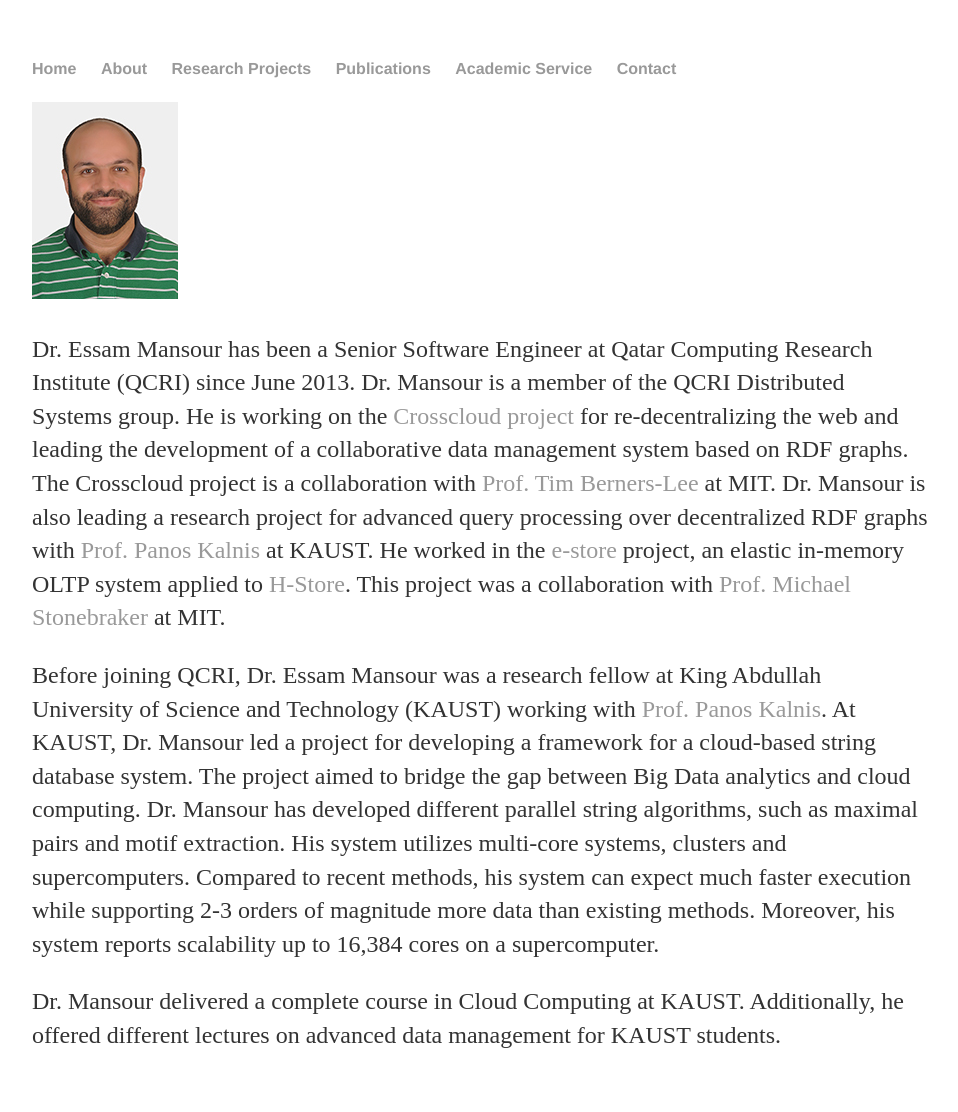
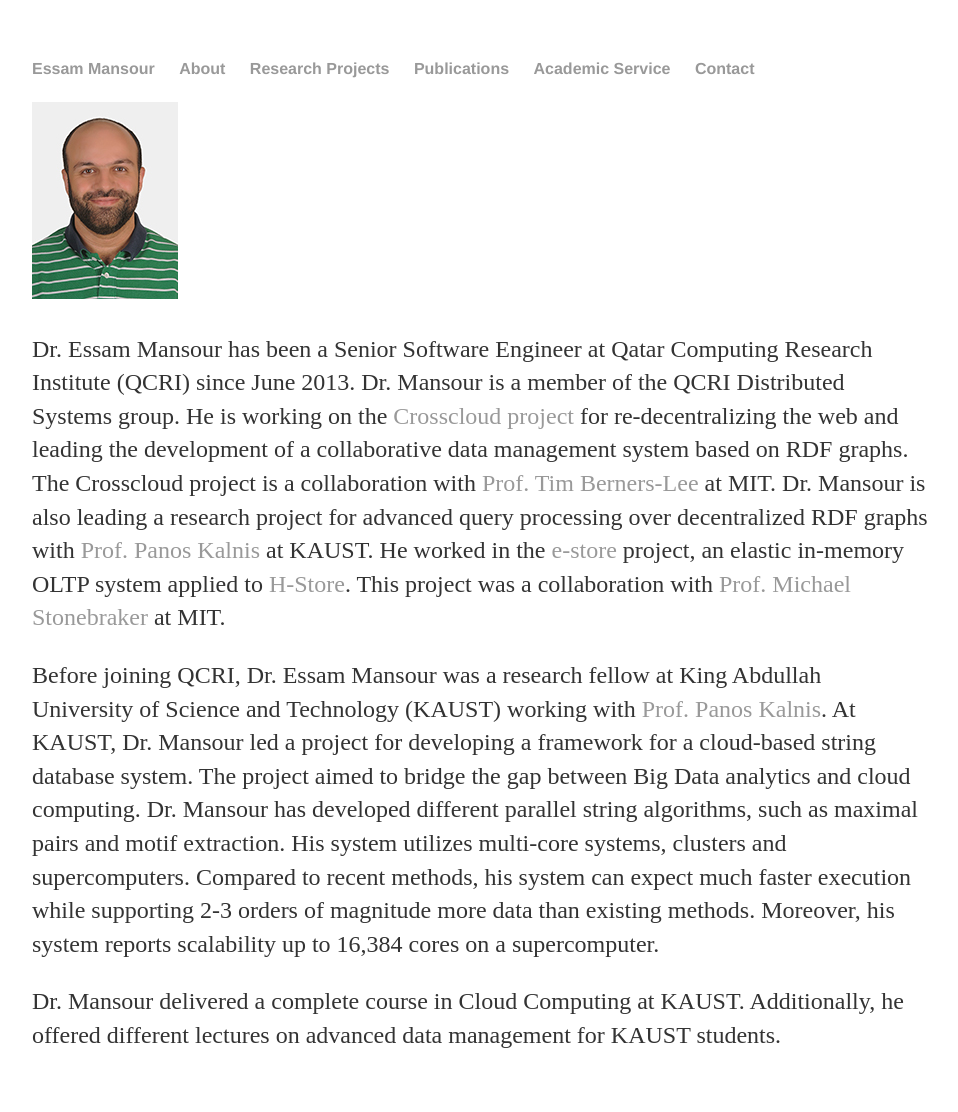
Before and after one commit to mansoure/mansoure.github.io, a Jekyll site: the page built from index.md, in a window 1280 px wide. Shown: the whole page, without its empty margins (160-1118 px from the left). Built offline with Jekyll 4.4.1, drawn with Linux system fonts in a browser that asks for light colours.

Commit message:
Update default.html

```diff
--- a/_layouts/default.html
+++ b/_layouts/default.html
@@ -8,7 +8,7 @@
 		<body>
 			<nav>
 	    		<ul>
-	        		<li><a href="/">Home</a></li>
+	        		<li><a href="/">Essam Mansour</a></li>
 		        	<li><a href="/about">About</a></li>
 				<li><a href="/research">Research Projects</a></li>
 				<li><a href="/publications">Publications</a></li>
```
